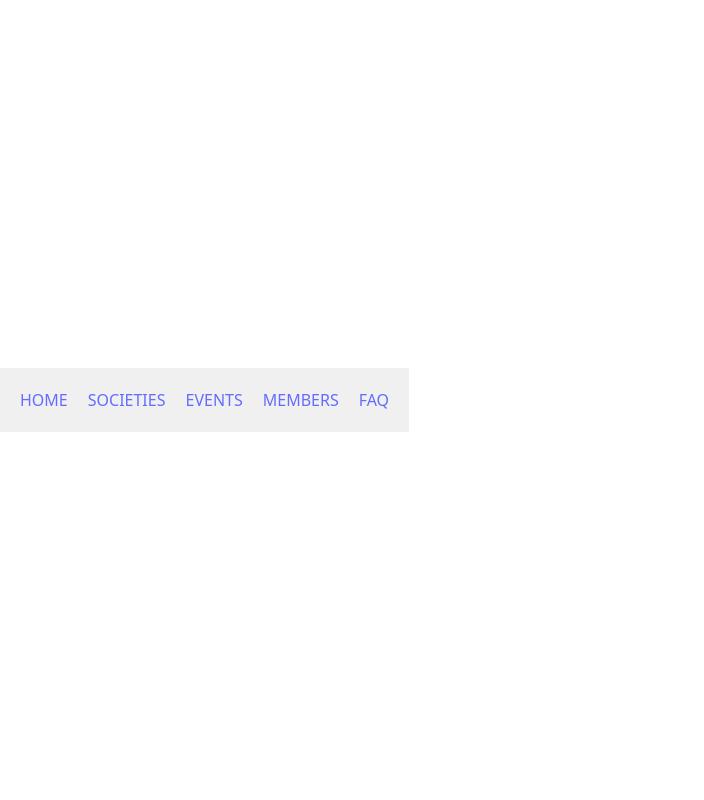
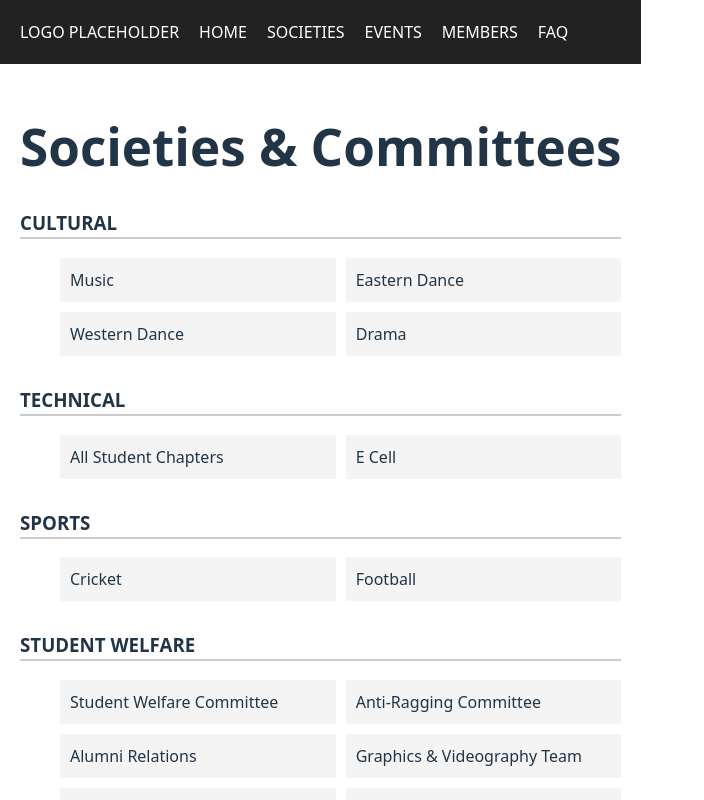
Before and after one commit to nihal-gazi/iem-gymkhana, a React (Vite) app: page /societies in a window 1280 px wide. Shown: the top 800 px of the page, without its empty margins (0-704 px from the left). Built offline with nearby package versions, Linux system fonts and the light colour scheme.

Commit message:
ading more stuff

```diff
--- a/src/App.jsx
+++ b/src/App.jsx
@@ -1,19 +1,20 @@
+
 import { BrowserRouter, Routes, Route } from 'react-router-dom';
 import Navbar from './components/layout/Navbar';
 import Home from './pages/Home';
-import Events from './pages/Events';
-
+import Societies from './pages/Societies';
 
 function App() {
   return (
     <BrowserRouter>
-      {/* Navbar stays outside the Routes so it appears on every page */}
       <Navbar />
-
       <Routes>
         <Route path="/" element={<Home />} />
-        <Route path="/events" element={<Events />} />
-        {/* Add routes for /societies, /members, and /faq here */}
+        <Route path="/societies" element={<Societies />} />
+        {/* Add dummy routes for the others so they don't crash when clicked */}
+        <Route path="/events" element={<div style={{padding: '20px'}}>Events Page Placeholder</div>} />
+        <Route path="/members" element={<div style={{padding: '20px'}}>Members Page Placeholder</div>} />
+        <Route path="/faq" element={<div style={{padding: '20px'}}>FAQ Page Placeholder</div>} />
       </Routes>
     </BrowserRouter>
   );
--- a/src/components/layout/Navbar.jsx
+++ b/src/components/layout/Navbar.jsx
@@ -1,13 +1,16 @@
+
 import { Link } from 'react-router-dom';
+import { NAV_LINKS } from '../../data/config';
 
 export default function Navbar() {
   return (
-    <nav style={{ display: 'flex', gap: '20px', padding: '20px', background: '#f0f0f0' }}>
-      <Link to="/">HOME</Link>
-      <Link to="/societies">SOCIETIES</Link>
-      <Link to="/events">EVENTS</Link>
-      <Link to="/members">MEMBERS</Link>
-      <Link to="/faq">FAQ</Link>
+    <nav style={{ display: 'flex', gap: '20px', padding: '20px', background: '#222', color: 'white' }}>
+      <div className="logo">LOGO PLACEHOLDER</div>
+      {NAV_LINKS.map((link, index) => (
+        <Link key={index} to={link.path} style={{ color: 'white', textDecoration: 'none' }}>
+          {link.name}
+        </Link>
+      ))}
     </nav>
   );
 }
--- /dev/null
+++ b/src/data/config.js
@@ -0,0 +1,19 @@
+export const NAV_LINKS = [
+  { name: 'HOME', path: '/' },
+  { name: 'SOCIETIES', path: '/societies' },
+  { name: 'EVENTS', path: '/events' },
+  { name: 'MEMBERS', path: '/members' },
+  { name: 'FAQ', path: '/faq' }
+];
+
+export const SOCIETIES_DATA = {
+  Cultural: ['Music', 'Eastern Dance', 'Western Dance', 'Drama'],
+  Technical: ['All Student Chapters', 'E Cell'],
+  Sports: ['Cricket', 'Football'],
+  StudentWelfare: ['Student Welfare Committee', 'Anti-Ragging Committee', 'Alumni Relations', 'Graphics & Videography Team', 'Gymkhana Room Management', 'Canteen Committee', 'Marathon Committee', 'Cultural Committee Representatives'],
+  CreativeAndLiteracy: ['Photography Club', 'Art & Craft Club', 'Quiz Club', 'Debate Club', 'Film Society', 'Literary Society', 'Humour Club', 'College Magazine']
+};
+
+export const EVENTS_DATA = [
+  'IEMPACT', 'INNOVACION', 'MARATHON', 'FILM FESTIVAL', 'ALUMNI MEET'
+];
--- a/src/pages/Home.jsx
+++ b/src/pages/Home.jsx
@@ -1,12 +1,40 @@
 export default function Home() {
   return (
-    <div>
-      <section id="hero"><h2>1. HERO SECTION</h2></section>
-      <section id="about"><h2>2. ABOUT</h2></section>
-      <section id="societies"><h2>3. SOCIETIES</h2></section>
-      <section id="news"><h2>4. NEWS AND ACHIEVEMENTS</h2></section>
-      <section id="ranking"><h2>5. RANKING</h2></section>
-      <section id="press"><h2>6. PRESS RELEASES</h2></section>
+    <div style={{ padding: '20px' }}>
+      {/* 1. HERO SECTION */}
+      <section style={{ height: '60vh', background: '#ddd', marginBottom: '20px' }}>
+        <h1>1. HERO SECTION (Title & Background)</h1>
+      </section>
+
+      {/* 2. ABOUT */}
+      <section style={{ marginBottom: '40px' }}>
+        <h2>2. ABOUT US</h2>
+        <p>[Placeholder for About details...]</p>
+      </section>
+
+      {/* 3. SOCIETIES PREVIEW */}
+      <section style={{ marginBottom: '40px' }}>
+        <h2>3. SOCIETIES</h2>
+        <p>[Placeholder: A mini-grid showing Cultural, Technical, Sports, etc.]</p>
+      </section>
+
+      {/* 4. NEWS & ACHIEVEMENTS */}
+      <section style={{ marginBottom: '40px' }}>
+        <h2>4. NEWS AND ACHIEVEMENTS</h2>
+        <p>[Placeholder for News...]</p>
+      </section>
+
+      {/* 5. RANKING */}
+      <section style={{ marginBottom: '40px' }}>
+        <h2>5. RANKING</h2>
+        <p>[Placeholder for Rankings...]</p>
+      </section>
+
+      {/* 6. PRESS RELEASES */}
+      <section style={{ marginBottom: '40px' }}>
+        <h2>6. PRESS RELEASES</h2>
+        <p>[Placeholder for Press...]</p>
+      </section>
     </div>
   );
 }
--- /dev/null
+++ b/src/pages/Societies.jsx
@@ -0,0 +1,27 @@
+
+import { SOCIETIES_DATA } from '../data/config';
+
+export default function Societies() {
+  return (
+    <div style={{ padding: '20px' }}>
+      <h1>Societies & Committees</h1>
+
+      {/* Map through the config object to generate categories dynamically */}
+      {Object.entries(SOCIETIES_DATA).map(([category, clubs]) => (
+        <div key={category} style={{ marginBottom: '30px' }}>
+          <h3 style={{ textTransform: 'uppercase', borderBottom: '2px solid #ccc' }}>
+            {category.replace(/([A-Z])/g, ' $1').trim()} {/* Adds spaces to camelCase */}
+          </h3>
+
+          <ul style={{ display: 'grid', gridTemplateColumns: 'repeat(auto-fill, minmax(200px, 1fr))', gap: '10px' }}>
+            {clubs.map((club, index) => (
+              <li key={index} style={{ background: '#f4f4f4', padding: '10px', listStyle: 'none' }}>
+                {club}
+              </li>
+            ))}
+          </ul>
+        </div>
+      ))}
+    </div>
+  );
+}
```
